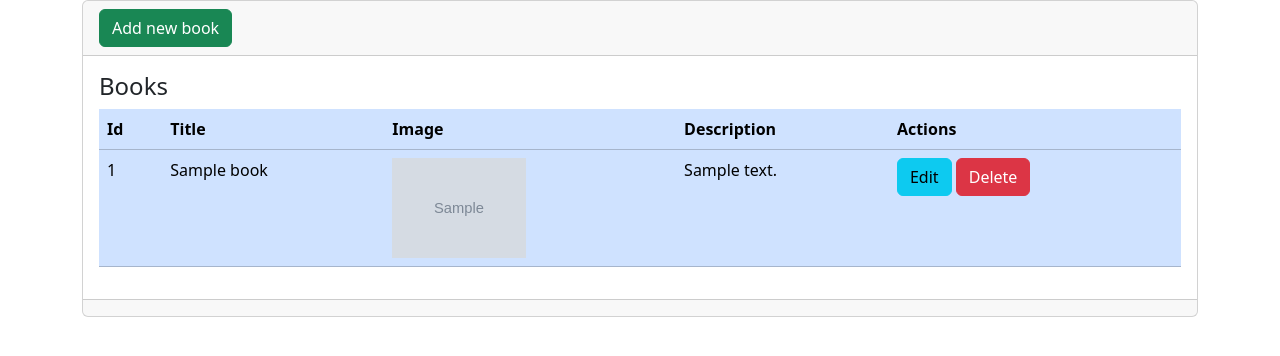
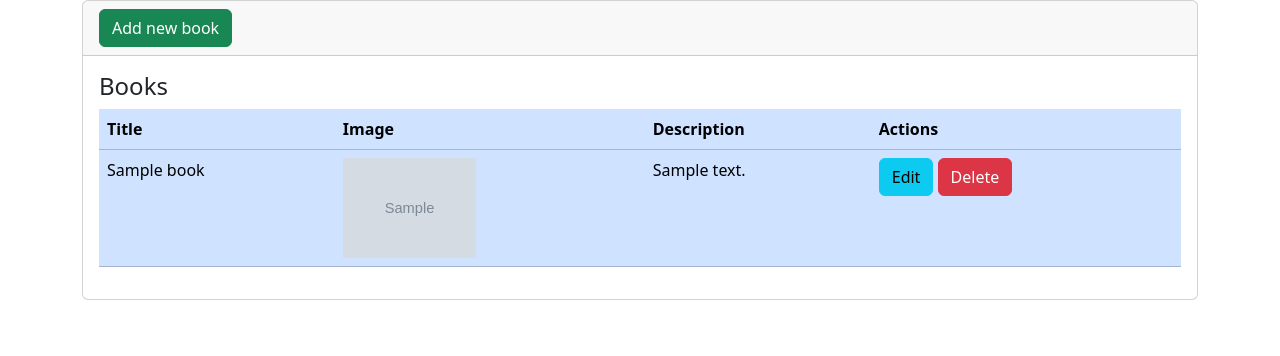
Before and after one commit to Cristianunrc/biblioteca, a Django app: template library_books/polls/templates/books/index.html in a window 1280 px wide. Shown: the part 56-412 px from the top of the page. Run offline with Django 3.2, Linux system fonts and the light colour scheme; the template is opened without the code that fills it: most values are stand-ins (such as "Sample title", 1, 10 or a date in 2020); grey boxes marked "Sample" are stand-in pictures.

Commit message:
Delete id's on UI

```diff
--- a/library_books/polls/templates/books/index.html
+++ b/library_books/polls/templates/books/index.html
@@ -21,7 +21,6 @@
         <table class="table table-primary">
           <thead>
             <tr>
-              <th scope="col">Id</th>
               <th scope="col">Title</th>
               <th scope="col">Image</th>
               <th scope="col">Description</th>
@@ -31,7 +30,6 @@
           <tbody>
             {% for book in books %}
               <tr class="">
-                <td scope="row">{{ book.id }}</td>
                 <td>{{ book.title }}</td>
                 <td>
                   <img src="{{ book.image.url }}" alt="" height="100"/>
@@ -55,7 +53,6 @@
         </table>
       </div>
     </div>
-    <div class="card-footer text-muted"></div>
   </div>
 
 {% endblock %}
```
